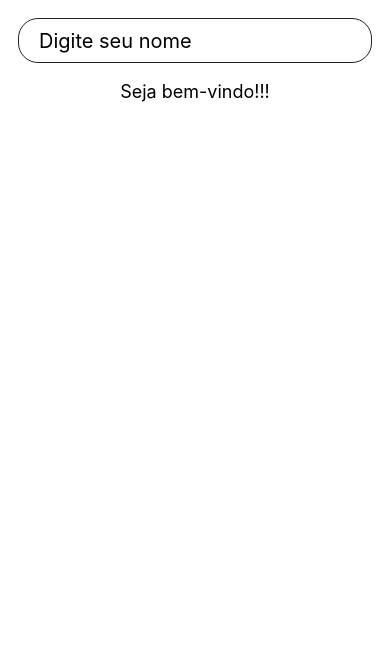
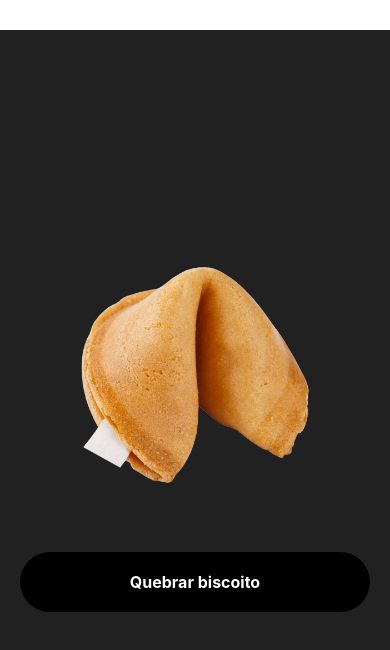
Before and after one commit to Joao0028/aprendendoReactNative, a React Native app: screen / in a window 390 px wide. Shown: the top 650 px of the page. Built offline with nearby package versions, Linux system fonts and the light colour scheme.

Commit message:
Criando um app de biscoito da sorte

```diff
--- a/App.js
+++ b/App.js
@@ -1,30 +1,12 @@
 import { StatusBar } from "expo-status-bar";
 import { useState } from "react";
 import { Button, StyleSheet, Text, TextInput, View } from "react-native";
+import BiscoitoDaSorte from "./src/components/BiscoitoDaSorte";
 
 export default function App() {
-  const [ conteudoInput, setInput ] = useState("")
-
-  if(conteudoInput === ""){
-    return setInput("Seja bem-vindo!!!")
-  }
-
-  function pegaNome(nome){
-    return setInput("Seja bem-vindo " + nome + "!")
-  }
-
   return (
     <View style={styles.container}>
-        <TextInput
-        placeholder="Digite seu nome"
-        onChangeText={(texto) => pegaNome(texto)}
-        underlineColorAndroid="transparent"
-        style={styles.input}
-        />
-
-        <Text style={styles.texto}>
-          {conteudoInput}
-        </Text>
+       <BiscoitoDaSorte />
     </View>
   );
 }
@@ -32,19 +14,6 @@ export default function App() {
 const styles = StyleSheet.create({
   container: {
     flex: 1,
+    marginTop: 30
   },
-  input: {
-    height: 45,
-    borderWidth: 1,
-    borderColor: "#222",
-    margin: 18,
-    fontSize: 20,
-    padding: 10,
-    borderRadius: 20,
-    paddingLeft: 20
-    },
-    texto: {
-      textAlign: "center",
-      fontSize: 18
-    }
   })
--- /dev/null
+++ b/src/components/BiscoitoDaSorte/index.js
@@ -0,0 +1,121 @@
+import { useState } from "react";
+import biscoito from "../../../assets/img/biscoito.png";
+import biscoitoAberto from "../../../assets/img/biscoitoAberto.png";
+import { Image, StyleSheet, Text, TouchableOpacity, View } from "react-native";
+
+export default function BiscoitoDaSorte() {
+  const frases = [
+    "A vida trará coisas boas se tiver paciência.",
+    "Demonstre amor e alegria em todas as oportunidades e verá que a paz nasce dentro de si.",
+    "Não compense na ira o que lhe falta na razão.",
+    "Defeitos e virtudes são apenas dois lados da mesma moeda.",
+    "A maior de todas as torres começa no solo.",
+    "Não há que ser forte. Há que ser flexível.",
+    "Todos os dias organiza os seus cabelos, por que não faz o mesmo com o coração?",
+    "Há três coisas que jamais voltam; a flecha lançada, a palavra dita e a oportunidade perdida.",
+    "A juventude não é uma época da vida, é um estado de espírito.",
+    "Podemos escolher o que semear, mas somos obrigados a colher o que plantamos.",
+    "Dê toda a atenção á formação dos seus filhos, sobretudo com bons exemplos da sua própria vida.",
+    "Siga os bons e aprenda com eles.",
+    "Não importa o tamanho da montanha, ela não pode tapar o sol.",
+    "O bom-senso vale mais do que muito conhecimento.",
+    "Quem quer colher rosas tem de estar preparado para suportar os espinhos.",
+    "São os nossos amigos que nos ensinam as mais valiosas lições.",
+    "Aquele que se importa com o sentimento dos outros, não é um tolo.",
+    "A adversidade é um espelho que reflete o verdadeiro eu.",
+    "Lamentar aquilo que não temos é desperdiçar aquilo que já possuímos.",
+    "Uma bela flor é incompleta sem as suas folhas.",
+    "Sem o fogo do entusiasmo, não há o calor da vitória.",
+    "O riso é a menor distância entre duas pessoas.",
+    "Os defeitos são mais fortes quando o amor é fraco.",
+    "Amizade e Amor são coisas que se unem num piscar de olhos.",
+    "Surpreender e ser surpreendido é o segredo do amor.",
+    "Faça pequenas coisas hoje e coisas maiores lhe serão confiadas amanhã.",
+    "A paciência na adversidade é sinal de um coração sensível.",
+    "A sorte favorece a mente bem preparada.",
+    "A sua visão se tornará mais clara apenas quando conseguir olhar para dentro do seu coração.",
+    "Quem olha para fora sonha; quem olha para dentro acorda.",
+    "As pessoas esquecerão o que você disse e o que você fez… mas nunca esquecerão como se sentiram.",
+    "Espere pelo mais sábio dos conselhos: o tempo.",
+    "Todas as coisas são difíceis antes de se tornarem fáceis.",
+    "Se você se sente só é porque construiu muros ao invés de pontes.",
+    "Vencer é 90 por cento suor e 10 por cento de engenho.",
+    "O amor está sempre mais próximo do que você imagina.",
+    "Você é do tamanho do seu sonho.",
+    "Pare de procurar eternamente; a felicidade está mesmo aqui ao seu lado.",
+    "O conhecimento é a única virtude e a ignorância é o único vício.",
+    "O nosso primeiro e último amor é… o amor-próprio.",
+    "Deixe de lado as preocupações e seja feliz.",
+    "A vontade das pessoas é a melhor das leis.",
+    "Nós somos o que pensamos.",
+    "A maior barreira para o sucesso é o medo do fracasso.",
+    "O pessimista vê a dificuldade em cada oportunidade; O otimista vê a oportunidade em cada dificuldade.",
+    "Muitas das grandes realizações do mundo foram feitas por homens cansados e desanimados que continuaram o seu trabalho.",
+    "O insucesso é apenas uma oportunidade para recomeçar de novo com mais experiência.",
+    "Coragem é a resistência ao medo, domínio do medo, e não a ausência do medo.",
+    "O verdadeiro homem mede a sua força, quando se defronta com o obstáculo.",
+    "Quem quer vencer um obstáculo deve armar-se da força do leão e da prudência da serpente.",
+    "A adversidade desperta em nós capacidades que, em circunstâncias favoráveis, teriam ficado adormecidas.",
+    "Motivação não é sinónimo de transformação, mas um passo em sua direção.",
+    "O que empobrece o ser humano, não é a falta de dinheiro, mais sim, a falta de fé,motivação e criatividade.",
+    "A inspiração vem dos outros. A motivação vem de dentro de nós.",
+    "Não acredite mais em pessoas especiais, mas em momentos especiais com pessoas normais.",
+    "A nossa vida tem 4 sentidos… Amar, Sofrer, Lutar e Vencer. Ame muito, sofra pouco, lute bastante e vença sempre!",
+    "Nada é por acaso… Acredite em seus sonhos e nos seus potenciais….Na vida tudo se supera..",
+    "Acredite em milagres, mas não dependa deles.",
+    "Você sempre será a sua melhor companhia!",
+    "Realize o óbvio, pense no improvável e conquiste o impossível.",
+  ];
+
+  const sorteia = Math.floor(Math.random() * frases.length);
+
+  const [ estadoBiscoito, setBiscoito ] = useState(false);
+
+  function sorteiaFrase(){
+    return estadoBiscoito === false ? setBiscoito(true) : setBiscoito(false)
+  }
+
+  return (
+    <View style={estilos.container}>
+      <Image source={estadoBiscoito === false ? biscoito : biscoitoAberto} style={estilos.biscoitos} />
+      <Text style={estilos.frase}>{estadoBiscoito === false ? "" : `"${frases[sorteia]}"`}</Text>
+      <TouchableOpacity style={estilos.botao} onPress={sorteiaFrase}>
+        <View>
+          <Text style={{ color: "white", fontWeight: "bold", fontSize: 16 }}>
+            {estadoBiscoito === false ? "Quebrar biscoito" : "Pegar outro"}
+          </Text>
+        </View>
+      </TouchableOpacity>
+    </View>
+  );
+}
+
+const estilos = StyleSheet.create({
+  container: {
+    flex: 1,
+    backgroundColor: "#212121",
+    alignItems: "center",
+    justifyContent: "center",
+    gap: 20,
+  },
+  biscoitos: {
+    width: 250,
+    height: 250,
+  },
+  frase: {
+    maxWidth: 350,
+    fontSize: 20,
+    color: "#fff",
+    textAlign: "center",
+    fontStyle: "italic",
+  },
+  botao: {
+    margin: 12,
+    backgroundColor: "black",
+    width: 350,
+    height: 60,
+    justifyContent: "center",
+    alignItems: "center",
+    borderRadius: 400,
+  },
+});
```
Also changed, not shown: assets/img/biscoito.png (added), assets/img/biscoitoAberto.png (added).
